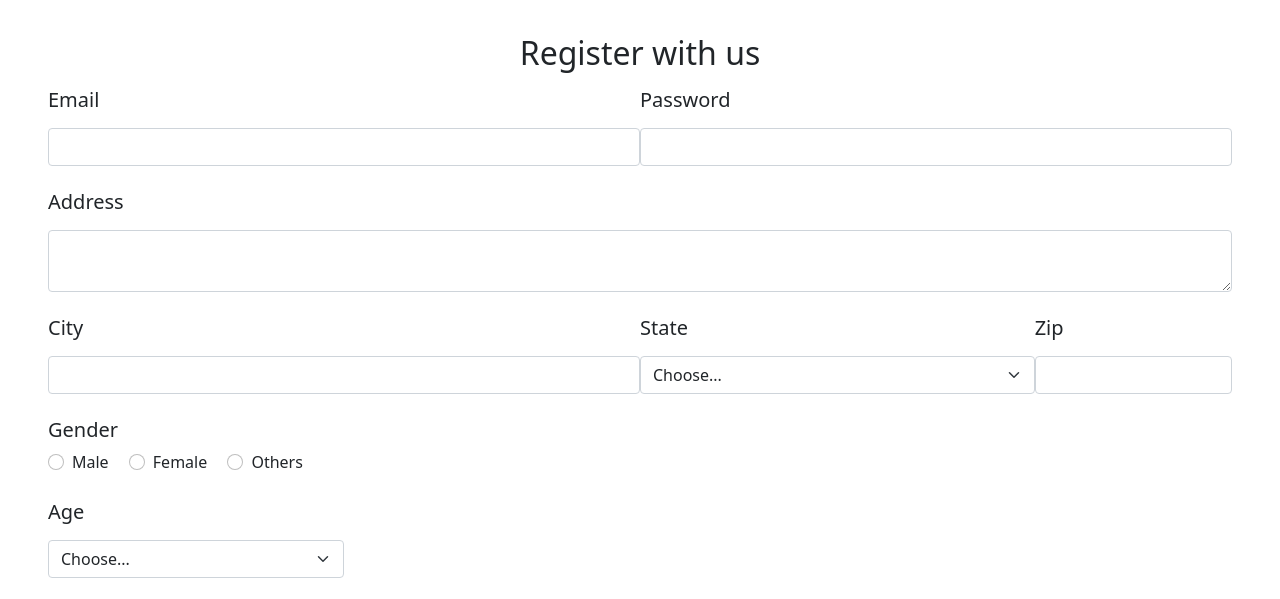
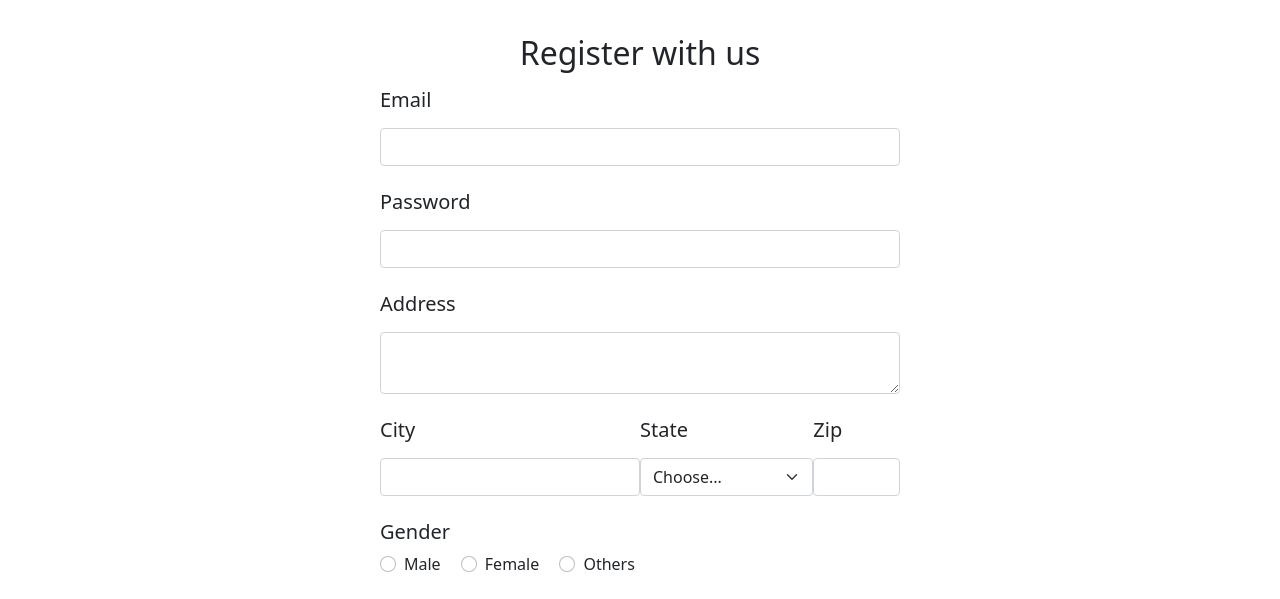
Before and after one commit to victorAnumudu/wootlab1, a plain HTML site: page assignment7.html in a window 1280 px wide. Shown: the part 692-1291 px from the top of the page. Drawn offline with nearby package versions, Linux system fonts and the light colour scheme; a web font is replaced by a local one.

Commit message:
add assignment on js

```diff
--- a/assignment7.html
+++ b/assignment7.html
@@ -80,13 +80,14 @@
     </header>
 
     <!-- register form section -->
+    <div class="container-fluid col-lg-6">
         <form class="row g-0 p-5 justify-content-between">
             <h2 class="py-2 text-center">Register with us</h2>
-        <div class="col-md-6 mb-4">
+            <div class="col-md-12 mb-4">
             <h5><label for="inputEmail4" class="form-label">Email</label></h5>
             <input type="email" class="form-control" id="inputEmail4">
             </div>
-        <div class="col-md-6 mb-4">
+            <div class="col-md-12 mb-4">
             <h5><label for="inputPassword4" class="form-label">Password</label></h5>
             <input type="password" class="form-control" id="inputPassword4">
             </div>
@@ -141,6 +142,7 @@
             <button type="reset" class="btn btn-warning">Clear</button>
             </div>
         </form>
+    </div>
 
     <!-- footer section -->
     <footer class="m-0">
```
Also changed, not shown: js_assignment.js (added, +44 -0 lines). Lines whose indentation alone changed are shown as unchanged.
